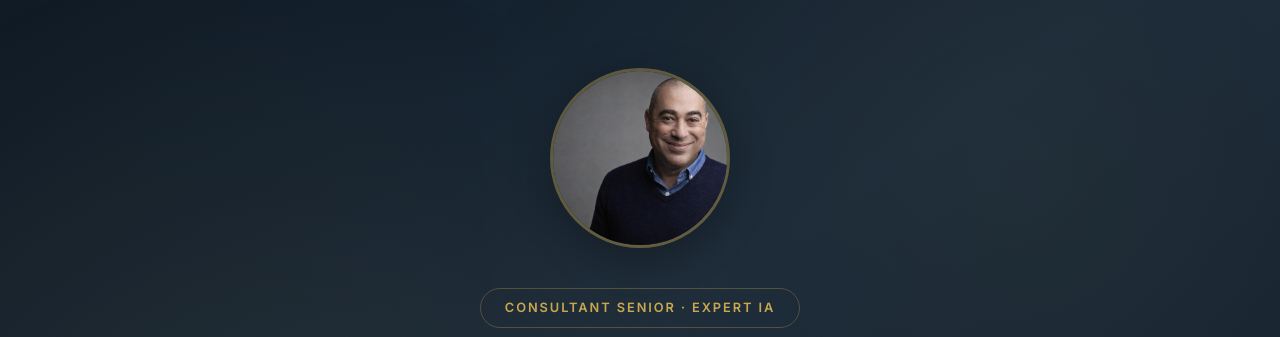
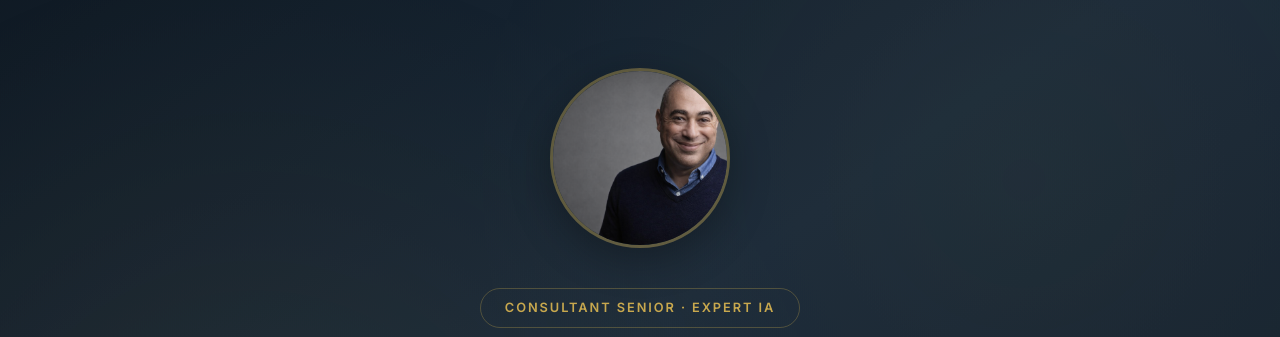
Before and after one commit to jamyl123/jamyl-website, a plain HTML site: page index.html in a window 1280 px wide. Shown: the part 60-397 px from the top of the page. Drawn offline with nearby package versions, Linux system fonts and the light colour scheme; a web font is replaced by a local one.

Commit message:
Better center face in profile photo circle
Co-Authored-By: Claude Opus 4.6 <noreply@anthropic.com>

```diff
--- a/style.css
+++ b/style.css
@@ -257,7 +257,7 @@ strong {
     height: 180px;
     border-radius: 50%;
     object-fit: cover;
-    object-position: 55% 15%;
+    object-position: 42% 18%;
     border: 3px solid rgba(200, 168, 78, 0.4);
     box-shadow: 0 10px 40px rgba(0, 0, 0, 0.3);
 }
```
